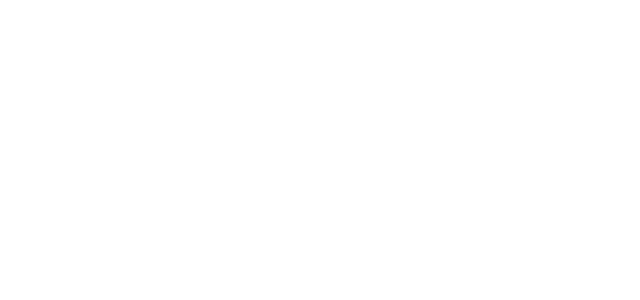
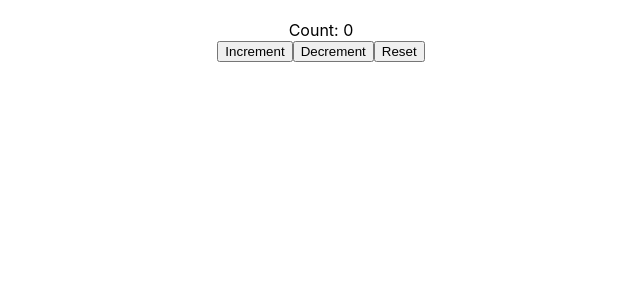
Before and after one commit to anmolsukki/react-hooks, a React (Create React App) app: page /useReducerUseContext in a window 1280 px wide. Shown: the top 300 px of the page, without its empty margins (319-959 px from the left). Built offline with nearby package versions, Linux system fonts and the light colour scheme.

Commit message:
useReducer Complete

```diff
--- a/package.json
+++ b/package.json
@@ -6,6 +6,7 @@
     "@testing-library/jest-dom": "^5.11.9",
     "@testing-library/react": "^11.2.5",
     "@testing-library/user-event": "^12.6.3",
+    "axios": "^0.21.1",
     "react": "^17.0.1",
     "react-dom": "^17.0.1",
     "react-router-dom": "^5.2.0",
--- /dev/null
+++ b/src/Components/useReducerUseContext/CompA.js
@@ -0,0 +1,16 @@
+import React, { useContext } from 'react';
+import { CountContext } from "../../Pages/useReducerUseContext";
+
+const CompA = () => {
+    const countContetx = useContext(CountContext)
+
+    return (
+        <div>
+            <button onClick={() => countContetx.countDispatch({type: "Increment", value: 1})}>Increment</button>
+            <button onClick={() => countContetx.countDispatch({type: "Decrement", value: 1 })}>Decrement</button>
+            <button onClick={() => countContetx.countDispatch({type: "Reset"})}>Reset</button>
+        </div>
+    )
+}
+
+export default CompA
--- a/src/Helper/Routes.js
+++ b/src/Helper/Routes.js
@@ -3,6 +3,8 @@ import { Route, Switch, withRouter } from 'react-router-dom';
 import IntervalHookCounter from '../Pages/IntervalHookCounter';
 import prevState from '../Pages/PrevState';
 import UseContextComp from '../Pages/UseContextComp';
+import useReducerDataFetching from '../Pages/useReducerDataFetching';
+import useReducerUseContext from '../Pages/useReducerUseContext';
 import useReducrs from '../Pages/useReducrs';
 import useReducrs1 from '../Pages/useReducrs1';
 import UseStateArray from '../Pages/UseStateArray';
@@ -16,6 +18,8 @@ const Routes = () => {
         <Route exact path="/useContextComp" component={UseContextComp} />
         <Route exact path="/useReducrs" component={useReducrs} />
         <Route exact path="/useReducrsComp" component={useReducrs1} />
+        <Route exact path="/useReducerUseContext" component={useReducerUseContext} />
+        <Route exact path="/useReducerDataFetching" component={useReducerDataFetching} />
       </Switch>
   );
 };
--- /dev/null
+++ b/src/Pages/useReducerDataFetching.js
@@ -0,0 +1,47 @@
+import axios from "axios";
+import React, { useEffect, useReducer } from 'react';
+
+const initialState = {
+    loading: true,
+    error: "",
+    post: {}
+}
+
+const reducer = (state, action) => {
+    switch(action.type){
+        case "FETCH_SUCCESS":
+        return {
+            loading: false,
+            post: action.payload,
+            error: ""
+        }
+        case "FETCH_FAILLED":
+        return{
+            loading: false,
+            post: {},
+            error: "Something Went Wrong"
+        }
+        default: return initialState
+    }
+}
+
+const useReducerDataFetching = () => {
+    const [state, dispatch] = useReducer(reducer, initialState)
+
+    useEffect(() => {
+        axios.get("http://jsonplaceholder.typicode.com/posts/1").then(res => {
+            dispatch({type: "FETCH_SUCCESS", payload: res.data})
+        }).catch(err => {
+            dispatch({type: "FETCH_ERROR"})
+        })
+    }, [])
+
+    return (
+        <div>
+            {state.loading ? "Loading" : state.post.title}
+            {state.error ? state.error : null}
+        </div>
+    )
+}
+
+export default useReducerDataFetching
--- /dev/null
+++ b/src/Pages/useReducerUseContext.js
@@ -0,0 +1,31 @@
+import React, { useReducer } from 'react';
+import CompA from '../Components/useReducerUseContext/CompA';
+
+const initialState = {
+    firstCounter: 0
+};
+const reducer = (state, action) => {
+    switch(action.type) {
+        case "Increment":
+            return {...state, firstCounter: state.firstCounter + action.value}
+        case "Decrement":
+            return {...state, firstCounter: state.firstCounter - action.value}
+        case "Reset":
+            return initialState
+        default: return state
+    }
+}
+
+export const CountContext = React.createContext()
+
+const useReducerUseContext = () => {
+    const [count, dispatch] = useReducer(reducer, initialState)
+    return (
+        <CountContext.Provider value={{ countState: count, countDispatch: dispatch}}>
+            Count: {count.firstCounter}
+            <CompA />
+        </CountContext.Provider>
+    )
+}
+
+export default useReducerUseContext
```
Also changed, not shown: 1 other file (tests, documents, lock files or other folders).
